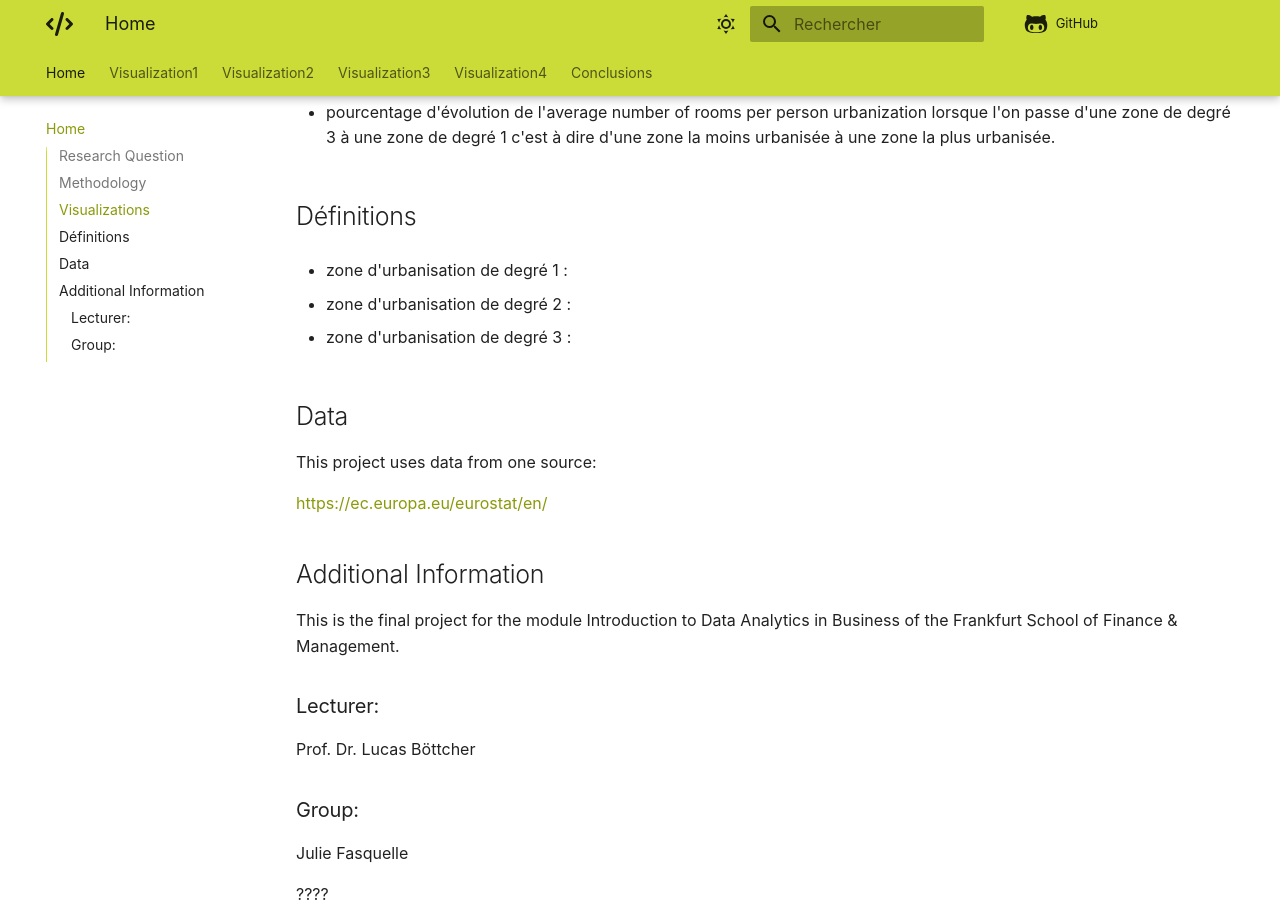
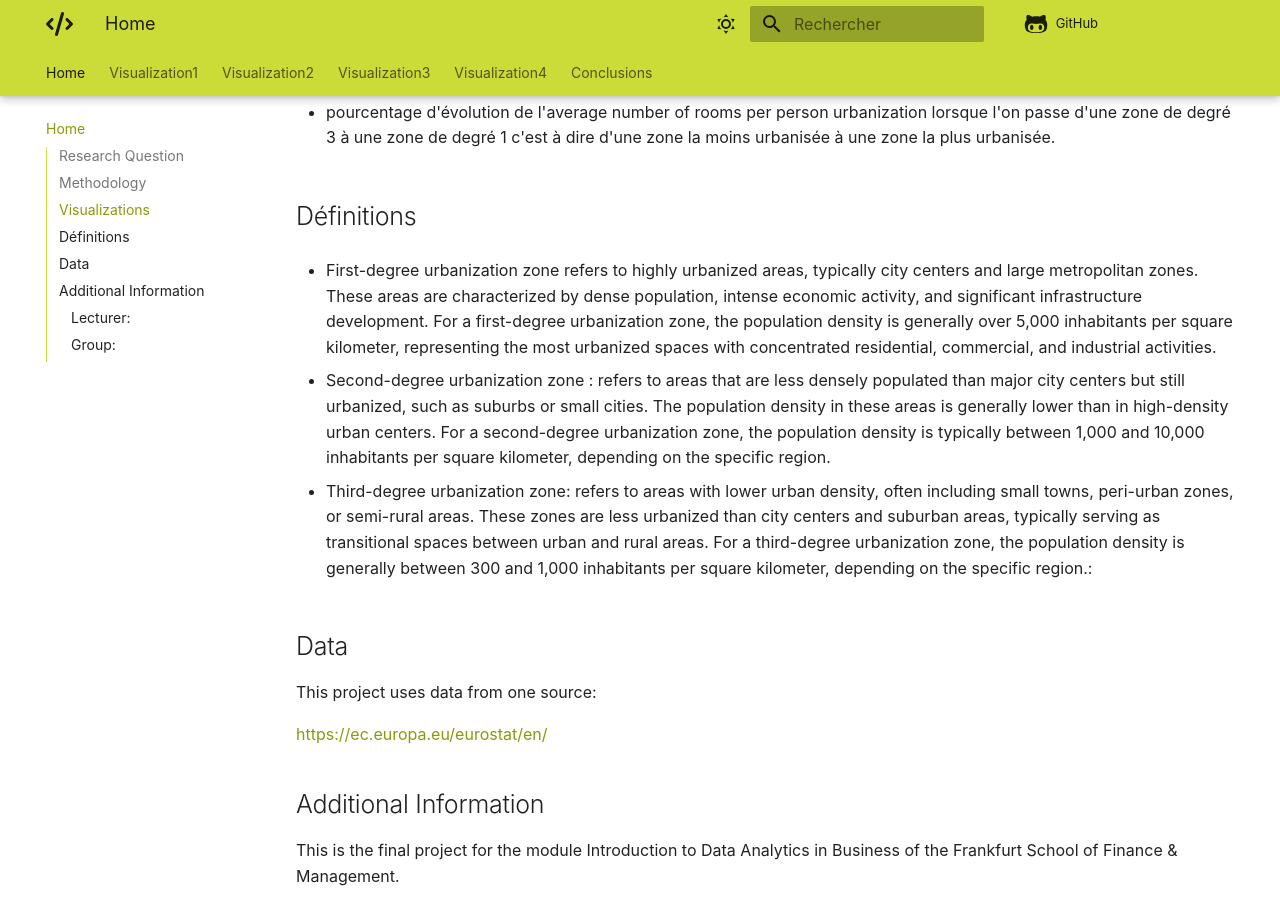
Before and after one commit to jfsql/DataAnalytics, an MkDocs documentation site: the page built from docs/index.md, in a window 1280 px wide and 900 px high, scrolled down 943 px. Built offline with MkDocs 1.6.1 and Material for MkDocs 9.7.7, drawn with Linux system fonts in a browser that asks for light colours; comment, search, counter and statistics services are not loaded.

Commit message:
Update index.md

```diff
--- a/docs/index.md
+++ b/docs/index.md
@@ -29,11 +29,14 @@ Finalement, On génère un nouveau jeux de données. Pour chaque pays on recupè
 
 ## Définitions
 
- - zone d'urbanisation de degré 1 :
+ - First-degree urbanization zone refers to highly urbanized areas, typically city centers and large metropolitan zones. These areas are characterized by dense population, intense economic activity, and significant infrastructure development.
+For a first-degree urbanization zone, the population density is generally over 5,000 inhabitants per square kilometer, representing the most urbanized spaces with concentrated residential, commercial, and industrial activities.
 
- - zone d'urbanisation de degré 2 :
+ - Second-degree urbanization zone : refers to areas that are less densely populated than major city centers but still urbanized, such as suburbs or small cities. The population density in these areas is generally lower than in high-density urban centers.
+For a second-degree urbanization zone, the population density is typically between 1,000 and 10,000 inhabitants per square kilometer, depending on the specific region.
 
- - zone d'urbanisation de degré 3 :
+ - Third-degree urbanization zone: refers to areas with lower urban density, often including small towns, peri-urban zones, or semi-rural areas. These zones are less urbanized than city centers and suburban areas, typically serving as transitional spaces between urban and rural areas.
+For a third-degree urbanization zone, the population density is generally between 300 and 1,000 inhabitants per square kilometer, depending on the specific region.:
 
 ## Data
 
```
